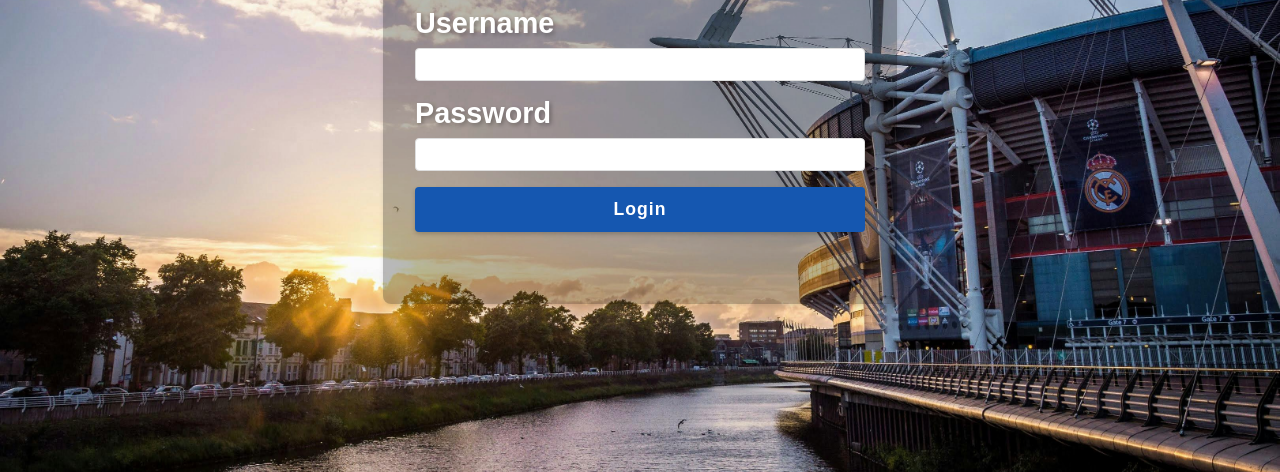
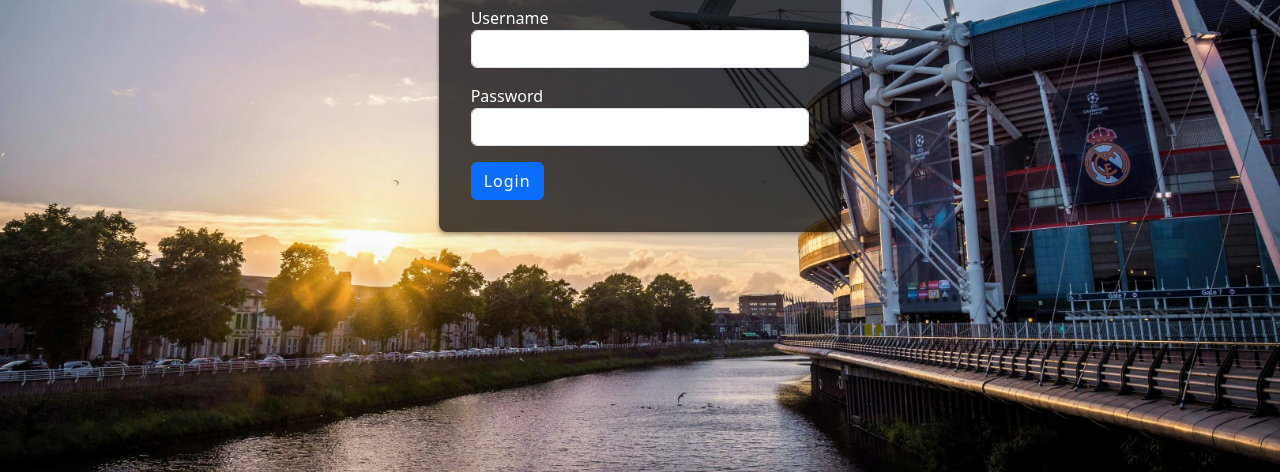
Before and after one commit to DevnathNS/UID-Project, a plain HTML site: page index.html in a window 1280 px wide. Shown: the part 328-800 px from the top of the page. Drawn offline with nearby package versions, Linux system fonts and the light colour scheme.

Commit message:
completed integrating bootstrap

```diff
--- a/index.html
+++ b/index.html
@@ -1,25 +1,42 @@
 <!DOCTYPE html>
 <html lang="en">
+
 <head>
   <meta charset="UTF-8">
   <meta name="viewport" content="width=device-width, initial-scale=1.0">
-    <title>Document</title>
+  <title>Responsive Login</title>
+
+  <!-- Include Bootstrap CSS -->
+  <link href="https://cdn.jsdelivr.net/npm/bootstrap@5.3.0/dist/css/bootstrap.min.css" rel="stylesheet">
+
+  <!-- Link your custom stylesheet -->
   <link rel="stylesheet" href="styles/index.css">
 </head>
+
 <body>
+  <div class="container-fluid login-page">
+    <div class="row justify-content-center align-items-center vh-100">
+      <div class="col-lg-4 col-md-6 col-sm-8">
         <div class="login-container">
           <h1>Login</h1>
           <form action="home.html" target="_self">
-            <div class="form-group">
+            <div class="form-group mb-3">
               <label for="username">Username</label>
-                <input type="text" id="username" name="username" required>
+              <input type="text" class="form-control" id="username" name="username" required>
             </div>
-            <div class="form-group">
+            <div class="form-group mb-3">
               <label for="password">Password</label>
-                <input type="password" id="password" name="password" required>
+              <input type="password" class="form-control" id="password" name="password" required>
             </div>
-            <button type="submit">Login</button>
+            <button type="submit" class="btn btn-primary btn-block">Login</button>
           </form>
         </div>
+      </div>
+    </div>
+  </div>
+
+  <!-- Include Bootstrap JS Bundle -->
+  <script src="https://cdn.jsdelivr.net/npm/bootstrap@5.3.0/dist/js/bootstrap.bundle.min.js"></script>
 </body>
+
 </html>
--- a/styles/index.css
+++ b/styles/index.css
@@ -1,81 +1,31 @@
-body {
-    margin: 0;
-    height: 100vh;
-    display: flex;
-    justify-content: center;
-    align-items: center;
-    font-family: Arial, sans-serif;
-    background-color: #f0f2f5;
-    background-image: url('/assets/images/login-bg.jpg');
-    background-size: cover;
+.login-page {
+    background: url('/assets/images/login-bg.jpg') no-repeat center center/cover;
   }
 
   .login-container {
-    display: flex;
-    flex-direction: column;
-    justify-content: center;
-    background-color: white;
+    background-color: rgba(0, 0, 0, 0.7);
     padding: 2rem;
     border-radius: 8px;
-    box-shadow: 0 2px 4px rgba(0, 0, 0, 0.1);
-    width: 450px;
-    height: 400px;
-    background-color: #00000044;
-    border-width: 10px;
-}
-
-.login-container:hover {
-    cursor: pointer;
-    scale: 1.01;
+    box-shadow: 0 2px 4px rgba(0, 0, 0, 0.4);
+    color: white;
   }
 
   h1 {
     text-align: center;
-    color: #ffffff;
     margin-bottom: 1.5rem;
-    font-size: 2.5rem;
-    text-transform: uppercase;
-    letter-spacing: 2px;
-    text-shadow: 2px 2px 4px rgba(0, 0, 0, 0.3);
+    font-size: 2rem;
     font-weight: 700;
   }
 
-.form-group {
-    margin-bottom: 1rem;
+  .form-group mb-3 {
+    color: white;
   }
 
-label {
-    display: block;
-    margin-bottom: 0.5rem;
-    color: #ffffff;
-    text-shadow: 2px 2px 4px rgba(0, 0, 0, 0.3);
-    font-weight: 700;
-    font-size: 1.8rem;
+  .btn {
+    letter-spacing: 1px;
+    transition: all 0.3s ease;
   }
 
-input {
-    width: 100%;
-    padding: 0.5rem;
-    border: 1px solid #ddd;
-    border-radius: 4px;
-    box-sizing: border-box;
-}
-
-button {
-    width: 100%;
-    padding: 0.75rem;
-    background-color: #1557b0;
-    color: white;
-    border: none;
-    border-radius: 4px;
-    cursor: pointer;
-    font-size: 1.1rem;
-    font-weight: 600;
-    letter-spacing: 1px;
-    transition: all 0.3s ease;
-    box-shadow: 0 2px 4px rgba(0, 0, 0, 0.2);
-}
-
-button:hover {
+  .btn:hover {
     box-shadow: 0 4px 8px rgba(0, 0, 0, 0.3);
   }
```
Lines whose indentation alone changed are shown as unchanged.
